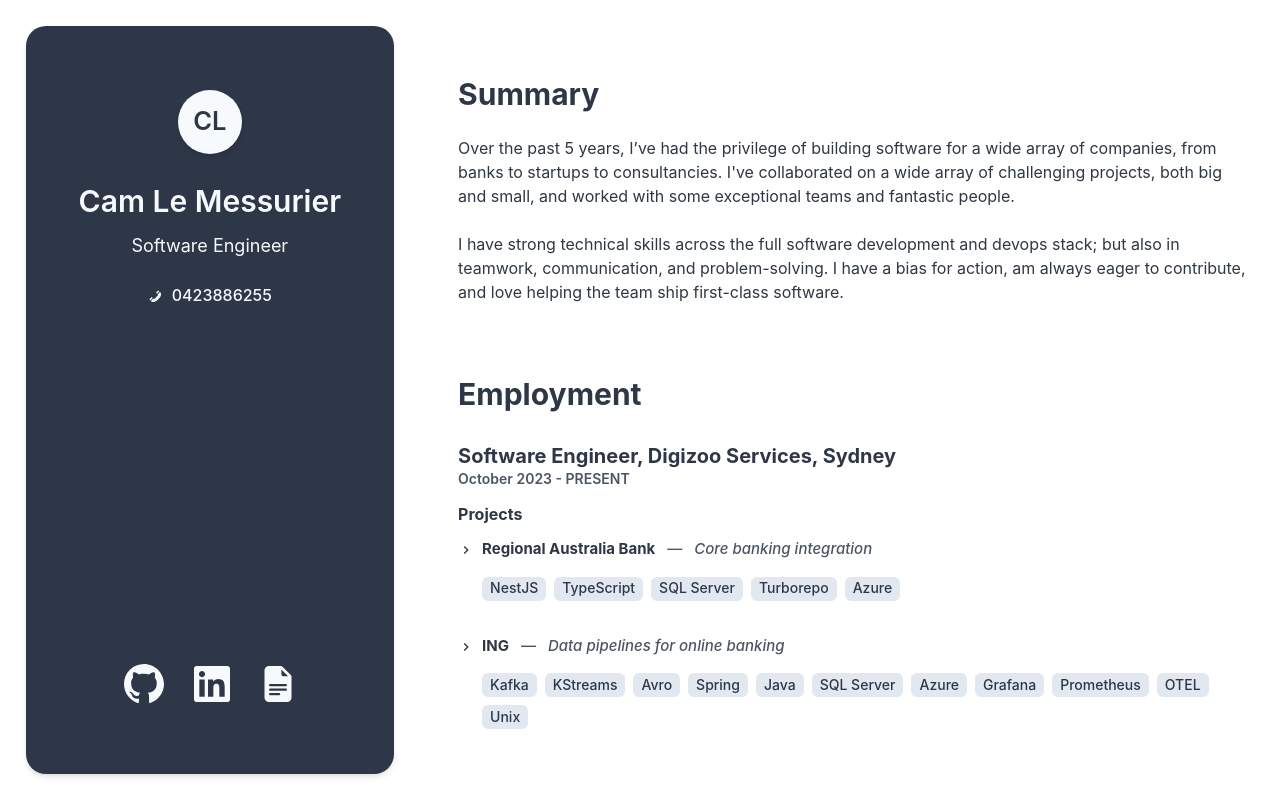
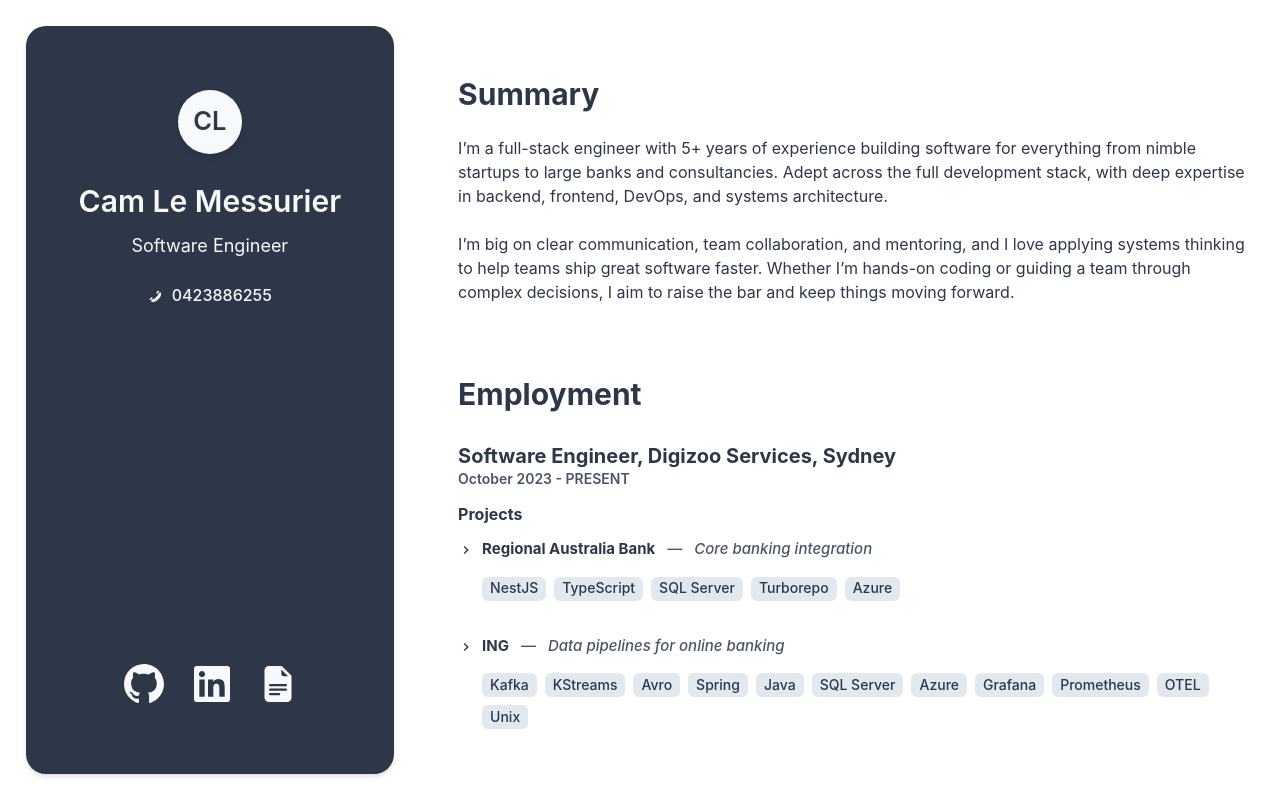
Before and after one commit to camlemessurier/camlemessurier, a Next.js app: page / in a window 1280 px wide. Shown: the top 800 px of the page. Built offline with nearby package versions, Linux system fonts and the light colour scheme.

Commit message:
chore: update resume content for clarity and impact

```diff
--- a/src/content/resumeContent.ts
+++ b/src/content/resumeContent.ts
@@ -21,8 +21,8 @@ export interface ResumeContent {
 export const resumeContent: ResumeContent = {
   heading: "Hi, welcome to my resume",
   mainText: [
-    "Over the past 5 years, I’ve had the privilege of building software for a wide array of companies, from banks to startups to consultancies. I've collaborated on a wide array of challenging projects, both big and small, and worked with some exceptional teams and fantastic people.",
-    "I have strong technical skills across the full software development and devops stack; but also in teamwork, communication, and problem-solving. I have a bias for action, am always eager to contribute, and love helping the team ship first-class software.",
+    "I’m a full-stack engineer with 5+ years of experience building software for everything from nimble startups to large banks and consultancies. Adept across the full development stack, with deep expertise in backend, frontend, DevOps, and systems architecture.",
+    "I’m big on clear communication, team collaboration, and mentoring, and I love applying systems thinking to help teams ship great software faster. Whether I’m hands-on coding or guiding a team through complex decisions, I aim to raise the bar and keep things moving forward.",
   ],
 
   employment: [
```
